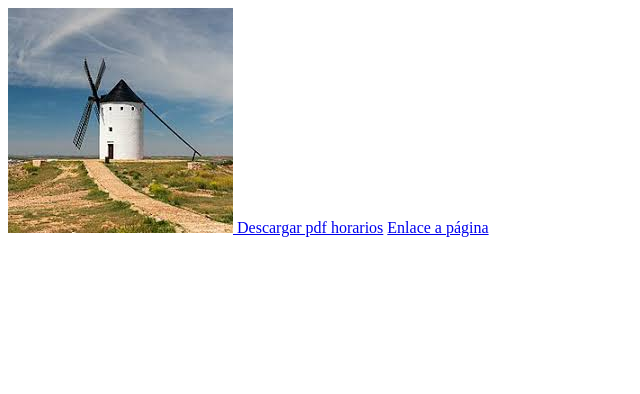
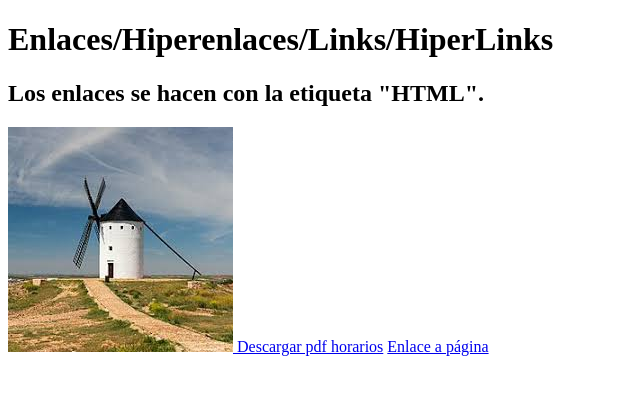
Before and after one commit to HA4x/6.ENLACES, a plain HTML site: page Index.html in a window 1280 px wide. Shown: the whole page, without its empty margins (0-640 px from the left). Drawn offline with Linux system fonts and the light colour scheme.

Commit message:
Version lunes primera hora (9:07)

```diff
--- a/Index.html
+++ b/Index.html
@@ -6,6 +6,8 @@
     <title>Document</title>
 </head>
 <body>
+    <h1>Enlaces/Hiperenlaces/Links/HiperLinks</h1>
+    <h2>Los enlaces se hacen con la etiqueta "HTML".</h2>
     <a target="_blank" href="https://alcazardesanjuan.es">
         <img src="molinos.jpeg" alt="MOlinos de Alcázar">
     </a>
```
